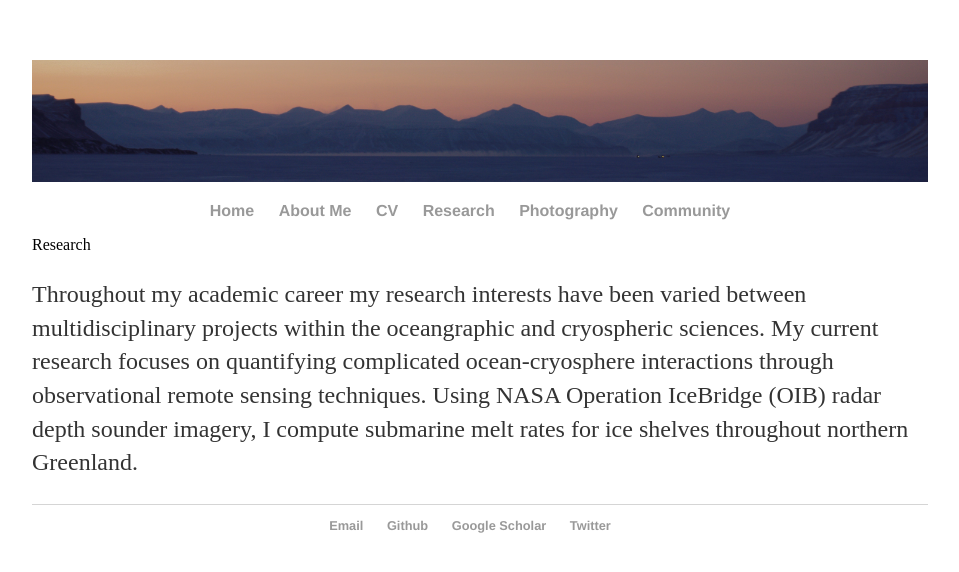
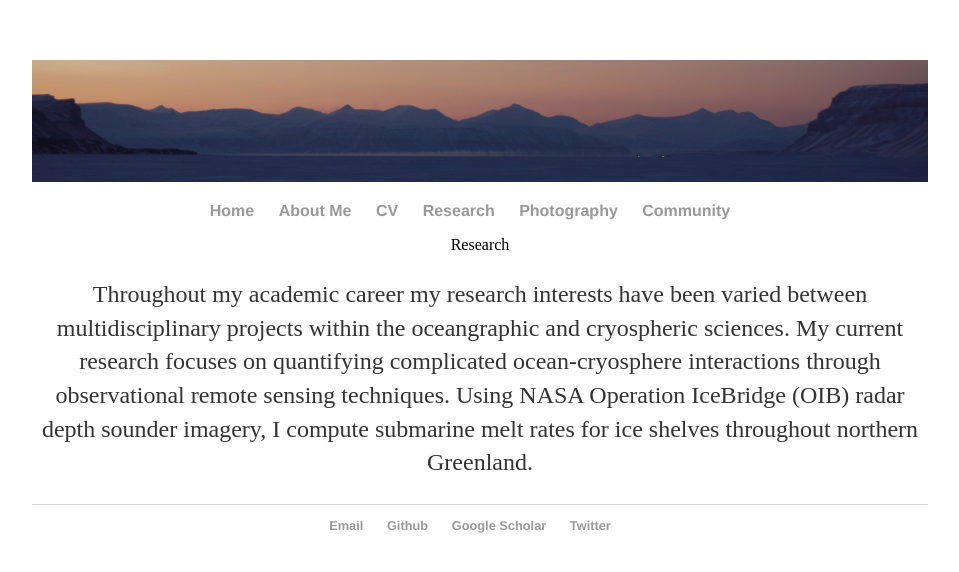
Before and after one commit to Cbarnett207/CBarnett207.github.io, a Jekyll site: the page built from research/index.html, in a window 1280 px wide. Shown: the top 572 px of the page, without its empty margins (160-1119 px from the left). Built offline with Jekyll 4.4.1, drawn with Linux system fonts in a browser that asks for light colours.

Commit message:
Update index.html

```diff
--- a/research/index.html
+++ b/research/index.html
@@ -3,7 +3,7 @@ layout: default
 title: Cody Barnett, M.S. | Research
 ---
 <div class="blurb">
-  <div aling="center"<h1>Research</h1>
+  <div align="center"<h1>Research</h1>
     <p>Throughout my academic career my research interests have been varied between multidisciplinary projects within the oceangraphic
       and cryospheric sciences. My current research focuses on quantifying complicated ocean-cryosphere interactions through observational
       remote sensing techniques. Using NASA Operation IceBridge (OIB) radar depth sounder imagery, I compute submarine melt rates for ice
```
